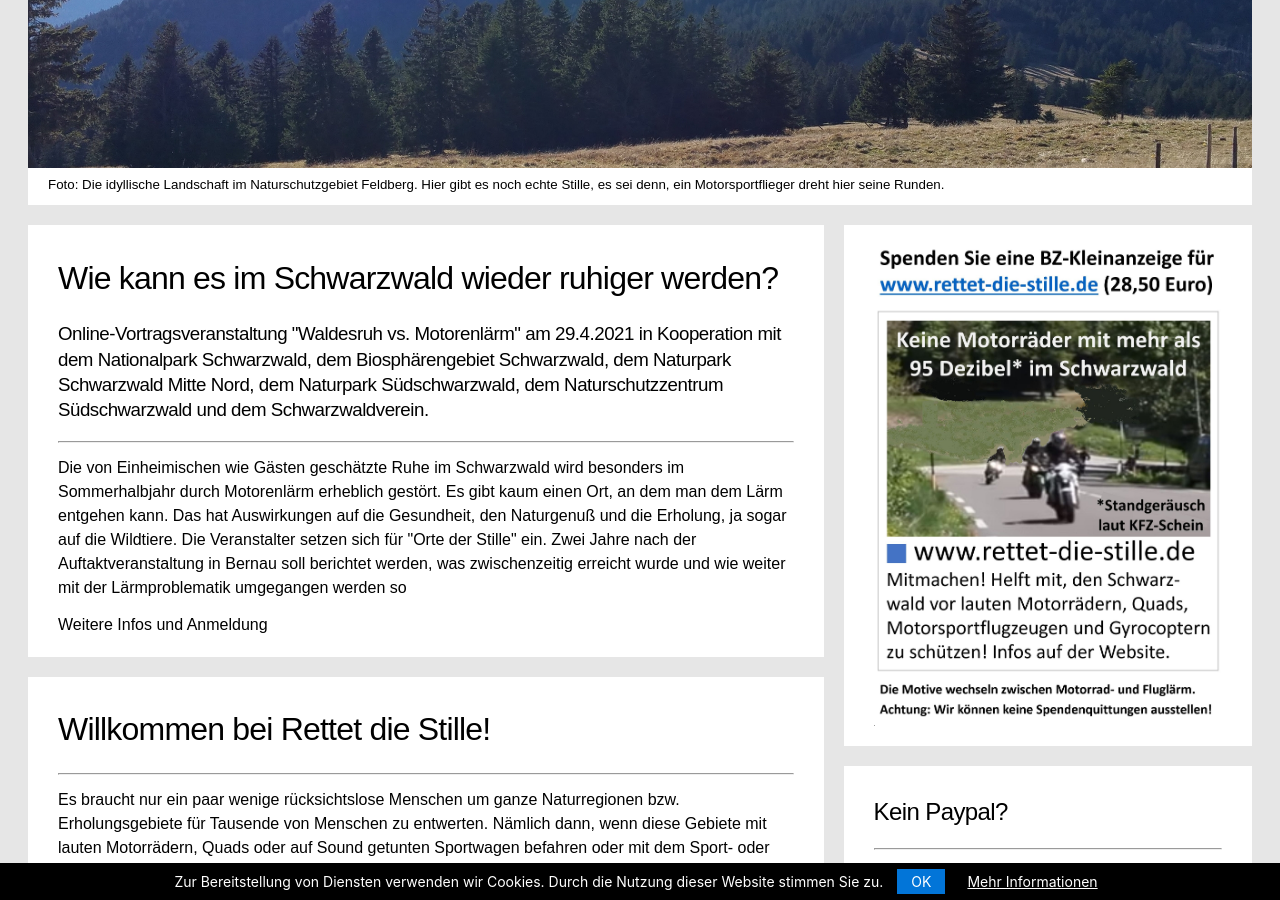
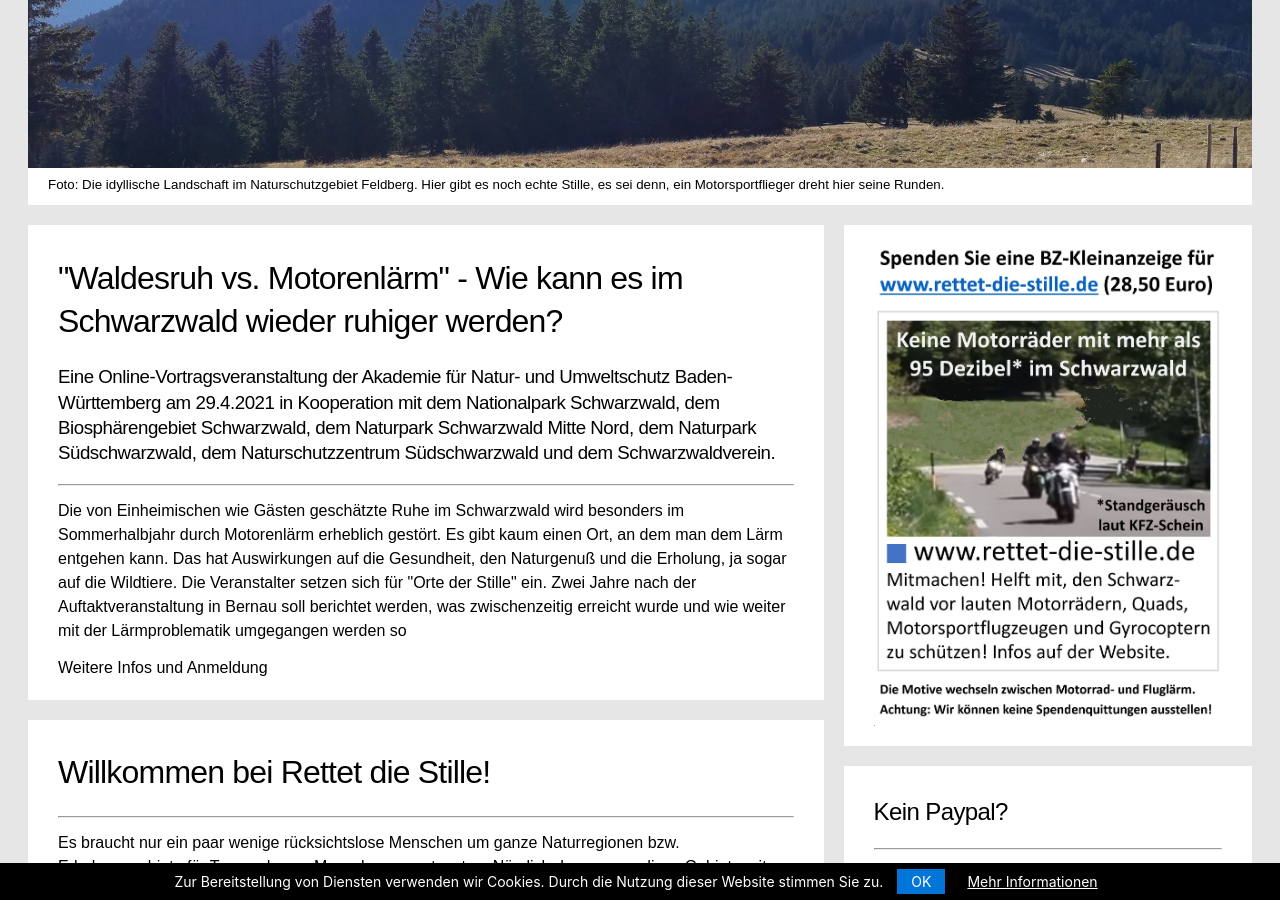
Before and after one commit to rettet-die-stille/rettet-die-stille.github.io, a Jekyll site: the page built from index.md, in a window 1280 px wide and 900 px high, scrolled down 317 px. Built offline with Jekyll 4.4.1, drawn with Linux system fonts in a browser that asks for light colours.

Commit message:
Update home.html

```diff
--- a/_layouts/home.html
+++ b/_layouts/home.html
@@ -3,8 +3,8 @@ layout: defaultmodern2
 ---
 
 <div class="card">
-  <h1>Wie kann es im Schwarzwald wieder ruhiger werden?</h1>
-  <h3>Online-Vortragsveranstaltung "Waldesruh vs. Motorenlärm" am 29.4.2021 in Kooperation mit dem Nationalpark Schwarzwald, dem Biosphärengebiet Schwarzwald, dem Naturpark Schwarzwald Mitte Nord, dem Naturpark Südschwarzwald, dem Naturschutzzentrum Südschwarzwald und dem Schwarzwaldverein.</h3>
+  <h1>"Waldesruh vs. Motorenlärm" - Wie kann es im Schwarzwald wieder ruhiger werden?</h1>
+  <h3>Eine Online-Vortragsveranstaltung der Akademie für Natur- und Umweltschutz Baden-Württemberg am 29.4.2021 in Kooperation mit dem Nationalpark Schwarzwald, dem Biosphärengebiet Schwarzwald, dem Naturpark Schwarzwald Mitte Nord, dem Naturpark Südschwarzwald, dem Naturschutzzentrum Südschwarzwald und dem Schwarzwaldverein.</h3>
   <hr>
   <p>Die von Einheimischen wie Gästen geschätzte Ruhe im Schwarzwald wird besonders im Sommerhalbjahr durch Motorenlärm erheblich gestört. Es gibt kaum einen Ort, an dem man dem Lärm entgehen kann. Das hat Auswirkungen auf die Gesundheit, den Naturgenuß und die Erholung, ja sogar auf die Wildtiere. Die Veranstalter setzen sich für "Orte der Stille" ein. Zwei Jahre nach der Auftaktveranstaltung in Bernau soll berichtet werden, was zwischenzeitig erreicht wurde und wie weiter mit der Lärmproblematik umgegangen werden so</p>
   <p><a href="https://www.naz-feldberg.de/veranstaltungskalender?p_p_id=de_xdot_um_event_ui_lr7_portlet_EventCalendarPortlet&_de_xdot_um_event_ui_lr7_portlet_EventCalendarPortlet_eventId=153743" target="_blank">Weitere Infos und Anmeldung</a></p>
```
